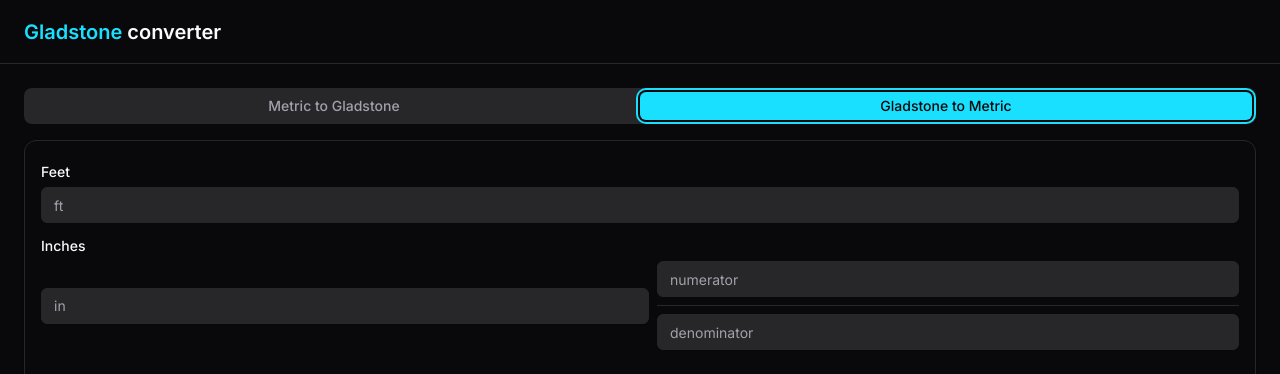
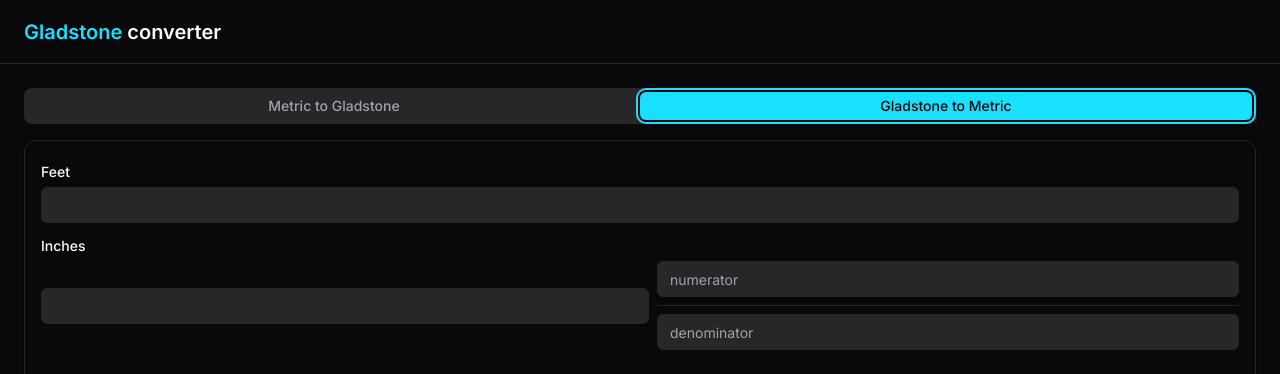
Before and after one commit to rosenthaljacob/gladstone-converter, a Next.js app: page / in a window 1280 px wide. Both pictures are taken after a click on the tab "Gladstone to Metric". Shown: the top 374 px of the page. Built offline with nearby package versions, Linux system fonts and the light colour scheme.

Commit message:
Feat: Imperial to metric styling

```diff
--- a/src/components/metric-to-imperial/metric-to-imperal.tsx
+++ b/src/components/metric-to-imperial/metric-to-imperal.tsx
@@ -49,7 +49,6 @@ export default function MetricToImperial() {
       <div className="grid gap-2">
         <Label>Feet</Label>
         <Input
-          placeholder="ft"
           type="number"
           value={input.feet ?? ""}
           onChange={handleInputChange("feet")}
@@ -60,7 +59,6 @@ export default function MetricToImperial() {
         <div className="flex items-center gap-2">
           <Input
             className="flex-1"
-            placeholder="in"
             type="number"
             value={input.inches ?? ""}
             onChange={handleInputChange("inches")}
--- a/src/components/metric-to-imperial/metric-to-imperial-result.tsx
+++ b/src/components/metric-to-imperial/metric-to-imperial-result.tsx
@@ -12,7 +12,7 @@ export default function MetricToImperialResult({
     <Card className="p-6 h-24 flex items-center">
       <p className="w-full text-center text-2xl">
         <span>{cm}</span>
-        <span className="text-lg text-muted-foreground">cm</span>
+        <span className="text-lg text-muted-foreground ml-0.5">cm</span>
       </p>
     </Card>
   );
```
